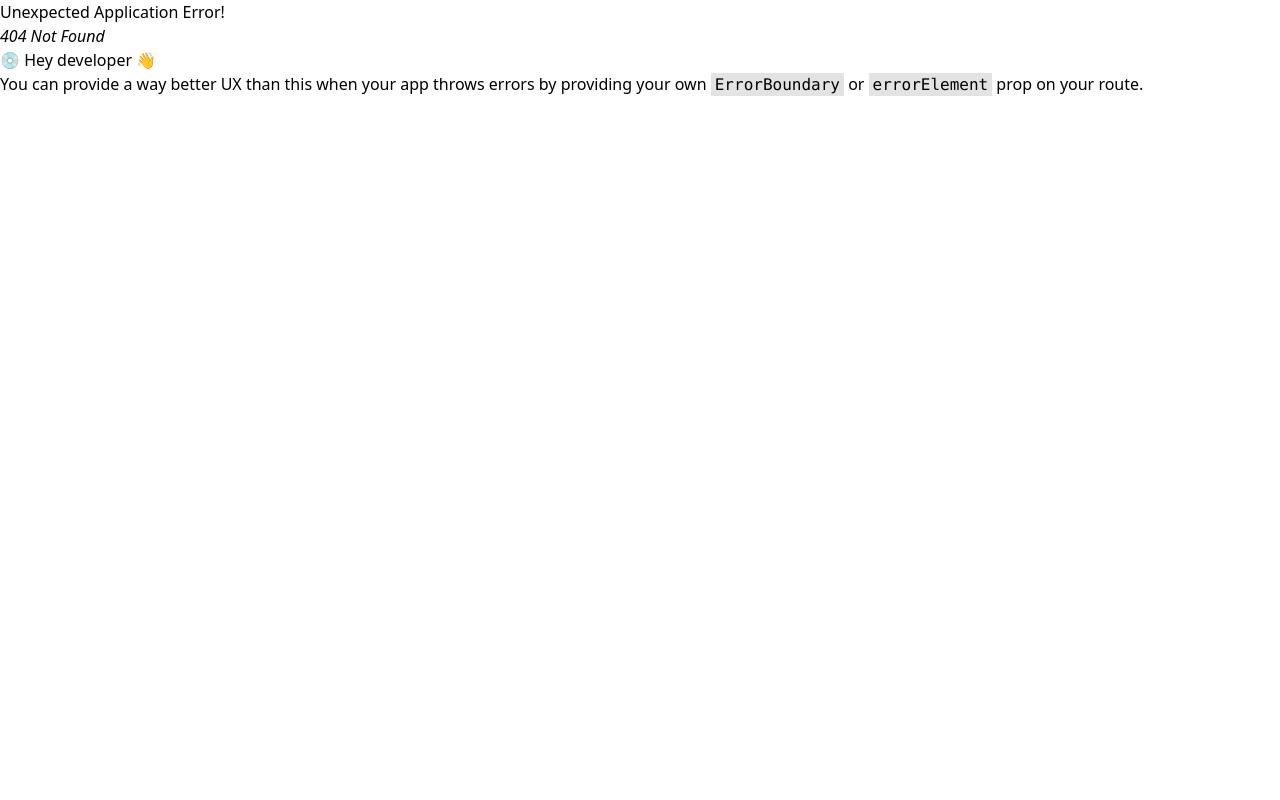
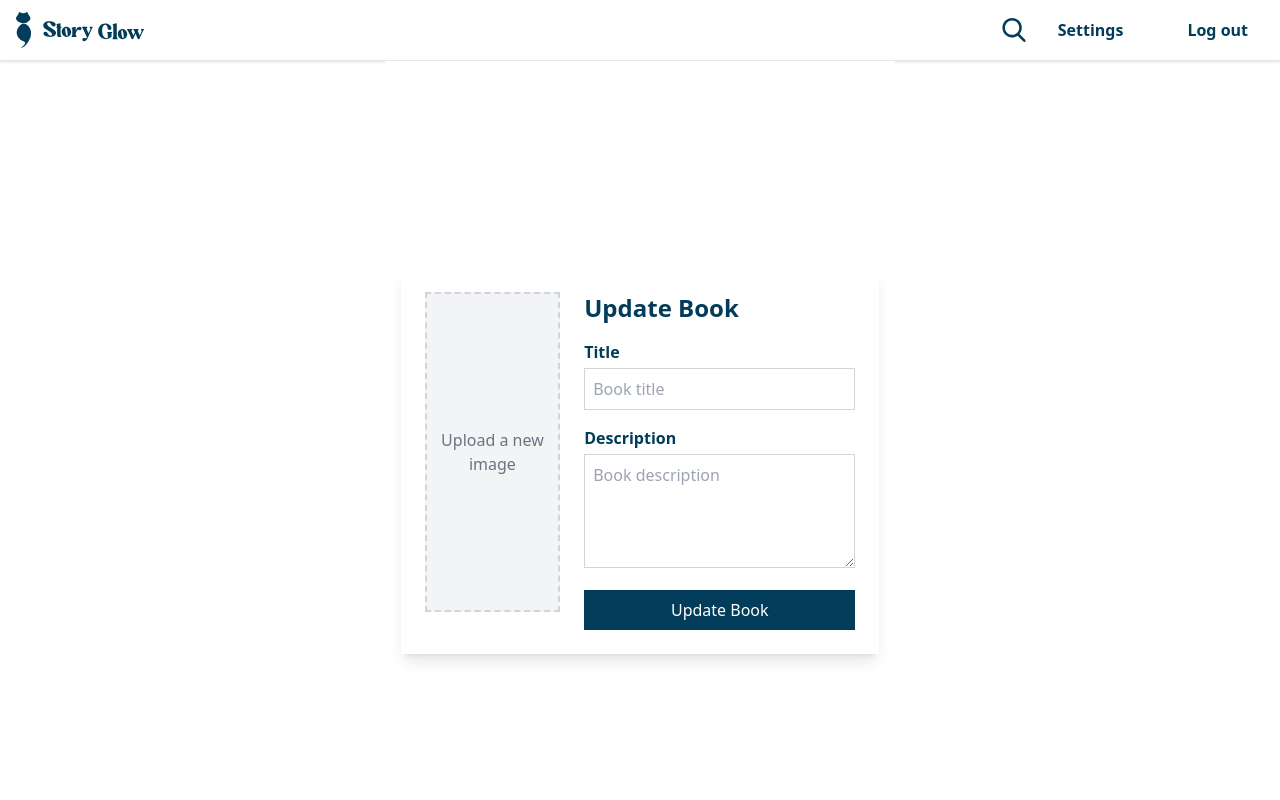
Before and after one commit to Angelinabassano/StoryGlowFrontend, a React (Vite) app: page /updatebook/1 in a window 1280 px wide. Before the commit this address had no page. Shown: the top 800 px of the page. Built offline with nearby package versions, Linux system fonts and the light colour scheme; no server answers.

Commit message:
SG-52 Update book

```diff
--- /dev/null
+++ b/src/pages/updateBook/UpdateBook.jsx
@@ -0,0 +1,117 @@
+import React, { useEffect, useState } from 'react';
+import { useParams, useNavigate } from 'react-router-dom';
+import axios from 'axios';
+
+const UpdateBook = () => {
+  const { id } = useParams();
+  const navigate = useNavigate();
+  const [title, setTitle] = useState('');
+  const [description, setDescription] = useState('');
+  const [image, setImage] = useState(null);
+  const [imagePreview, setImagePreview] = useState('');
+
+  useEffect(() => {
+    const fetchBook = async () => {
+      try {
+        const response = await axios.get(`http://127.0.0.1:8000/api/v1/books/get/${id}/`);
+        const bookData = response.data;
+        setTitle(bookData.title);
+        setDescription(bookData.description);
+        setImagePreview(bookData.cover_photo);
+      } catch (error) {
+        console.error('Error fetching book data:', error);
+      }
+    };
+
+    fetchBook();
+  }, [id]);
+
+  const handleUpdate = async (e) => {
+    e.preventDefault();
+    const formData = new FormData();
+    formData.append('title', title);
+    formData.append('description', description);
+    if (image) {
+      formData.append('cover_photo', image);
+    }
+
+    try {
+      await axios.put(`http://127.0.0.1:8000/api/v1/books/update/${id}/`, formData, {
+        headers: { 'Content-Type': 'multipart/form-data' },
+      });
+      navigate(`/viewbook/${id}`);
+    } catch (error) {
+      console.error('Error updating book:', error);
+    }
+  };
+
+  const handleImageChange = (e) => {
+    const file = e.target.files[0];
+    setImage(file);
+    if (file) {
+      setImagePreview(URL.createObjectURL(file));
+    }
+  };
+
+  return (
+    <div className="flex justify-center items-center min-h-screen p-4 bg-white">
+      <div className="bg-white shadow-lg rounded-lg p-6 w-full max-w-4xl flex flex-col lg:flex-row lg:space-x-6">
+
+        <div className="w-full lg:w-1/3 mb-4 lg:mb-0">
+          <label className="cursor-pointer w-full h-80 flex items-center justify-center border-2 border-dashed border-gray-300 rounded-lg overflow-hidden relative bg-gray-100">
+            {imagePreview ? (
+              <img src={imagePreview} alt="Book cover" className="w-full h-full object-cover" />
+            ) : (
+              <span className="text-gray-500 text-center">Upload a new image</span>
+            )}
+            <input
+              type="file"
+              accept="image/*"
+              onChange={handleImageChange}
+              className="sr-only"
+            />
+          </label>
+        </div>
+
+        <div className="w-full lg:w-2/3 flex flex-col">
+          <h1 className="text-2xl font-bold mb-4 text-primary">Update Book</h1>
+
+          <form onSubmit={handleUpdate} className="w-full space-y-4">
+            <div>
+              <label htmlFor="title" className="block text-primary font-semibold mb-1">Title</label>
+              <input
+                id="title"
+                type="text"
+                value={title}
+                onChange={(e) => setTitle(e.target.value)}
+                className="w-full p-2 border border-gray-300 rounded-md"
+                placeholder="Book title"
+                required
+              />
+            </div>
+            <div>
+              <label htmlFor="description" className="block text-primary font-semibold mb-1">Description</label>
+              <textarea
+                id="description"
+                value={description}
+                onChange={(e) => setDescription(e.target.value)}
+                className="w-full p-2 border border-gray-300 rounded-md"
+                placeholder="Book description"
+                rows="4"
+                required
+              />
+            </div>
+            <button
+              type="submit"
+              className="w-full bg-primary text-white py-2 rounded-md hover:bg-primary-light focus:outline-none focus:ring-2 focus:ring-primary"
+            >
+              Update Book
+            </button>
+          </form>
+        </div>
+      </div>
+    </div>
+  );
+};
+
+export default UpdateBook;
--- a/src/pages/viewBook/ViewBook.jsx
+++ b/src/pages/viewBook/ViewBook.jsx
@@ -30,6 +30,10 @@ const ViewBook = () => {
     }
   };
 
+  const handleUpdateClick = () => {
+    navigate(`/updatebook/${id}`);
+  };
+
   if (!book) {
     return null;
   }
@@ -38,6 +42,25 @@ const ViewBook = () => {
 
   return (
     <div className="relative mx-auto bg-white text-black shadow-lg rounded-lg overflow-hidden border border-gray-300 max-w-full lg:max-w-4xl">
+      <button
+        onClick={handleUpdateClick}
+        className="absolute top-4 right-16 bg-primary text-white p-1 rounded-full"
+      >
+        <svg
+          xmlns="http://www.w3.org/2000/svg"
+          className="h-6 w-6"
+          fill="none"
+          viewBox="0 0 24 24"
+          stroke="currentColor"
+        >
+          <path
+            strokeLinecap="round"
+            strokeLinejoin="round"
+            strokeWidth="2"
+            d="M17 3l4 4m0 0l-8 8-4 1 1-4 8-8zm0 0L7 13"
+          />
+        </svg>
+      </button>
       <button
         onClick={deleteBook}
         className="absolute top-4 right-4 bg-primary text-white p-1 rounded-full"
--- a/src/router/index.jsx
+++ b/src/router/index.jsx
@@ -6,6 +6,7 @@ import HomePublic from "@/pages/home/HomePublic";
 import HomeProtected from "@/pages/home/HomeProtected";
 import ViewBook from "@/pages/viewBook/ViewBook";
 import CreateBook from "@/pages/createbook/CreateBook";
+import UpdateBook from "@/pages/updateBook/UpdateBook";
 
 const router = createBrowserRouter([
   {
@@ -44,6 +45,10 @@ const router = createBrowserRouter([
         path: '/createbook',
         element: <CreateBook/>
       },
+      {
+        path: '/updatebook/:id',
+        element: <UpdateBook/>
+      },
     ],
   }
 ]);
```
